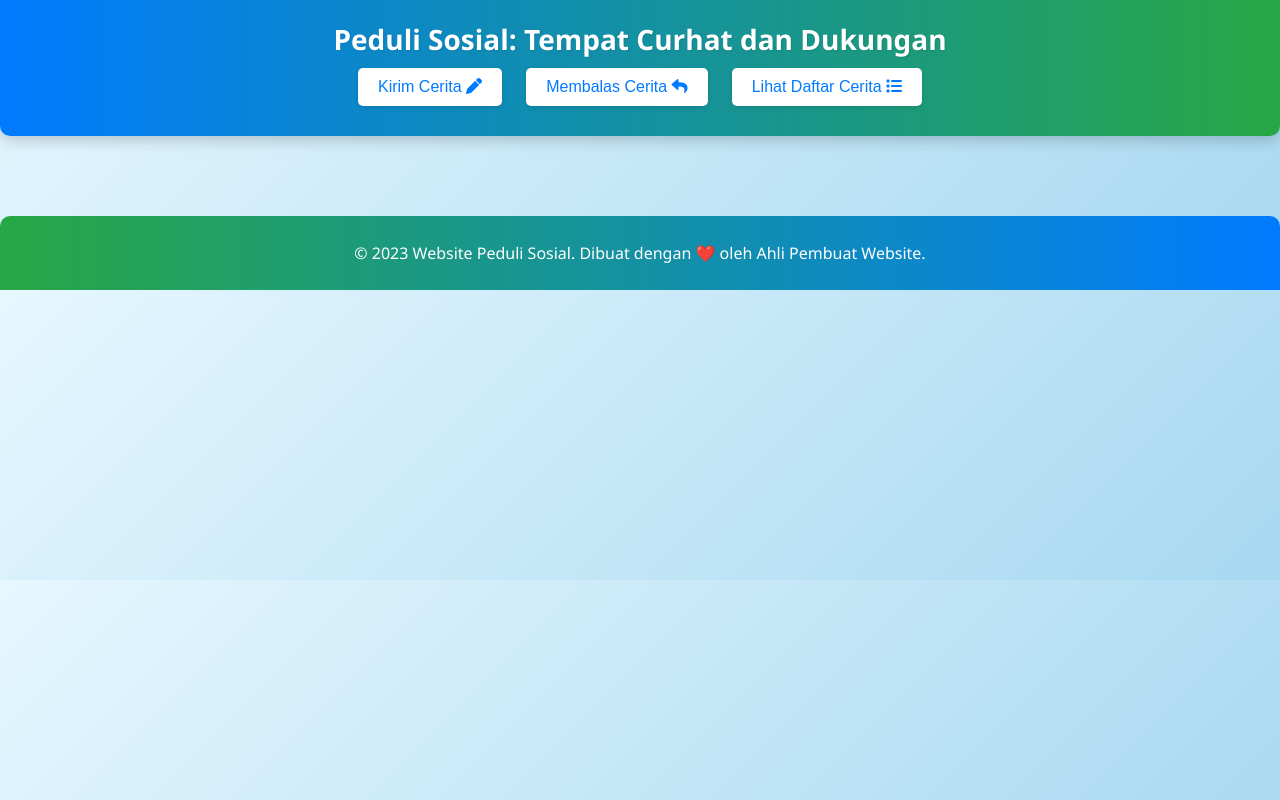
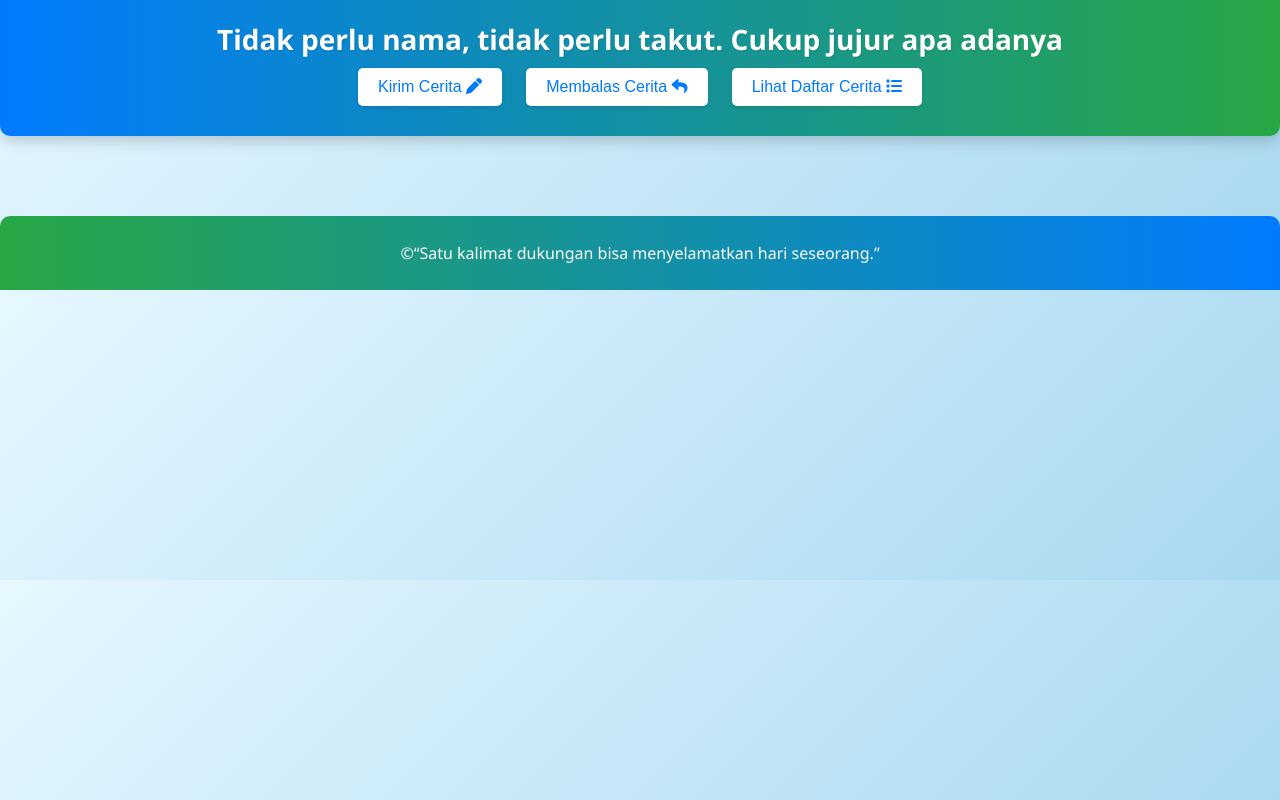
Before and after one commit to dlofirim/suaraku, a plain HTML site: page index.html in a window 1280 px wide. Drawn offline with Linux system fonts and the light colour scheme.

Commit message:
Update index.html

```diff
--- a/index.html
+++ b/index.html
@@ -3,13 +3,13 @@
 <head>
     <meta charset="UTF-8">
     <meta name="viewport" content="width=device-width, initial-scale=1.0">
-    <title>Website Peduli Sosial - Curhat dan Balas</title>
+    <title>Tidak perlu nama, tidak perlu takut. Cukup jujur apa adanya</title>
     <link rel="stylesheet" href="https://cdnjs.cloudflare.com/ajax/libs/font-awesome/6.0.0-beta3/css/all.min.css"> <!-- Untuk ikon -->
     <link rel="stylesheet" href="style.css">
 </head>
 <body>
     <header>
-        <h1>Peduli Sosial: Tempat Curhat dan Dukungan</h1>
+        <h1>Tidak perlu nama, tidak perlu takut. Cukup jujur apa adanya</h1>
         <nav id="main-menu">
             <button id="btn-kirim">Kirim Cerita <i class="fas fa-pen"></i></button>
             <button id="btn-balas">Membalas Cerita <i class="fas fa-reply"></i></button>
@@ -42,7 +42,7 @@
     </main>
 
     <footer>
-        <p>&copy; 2023 Website Peduli Sosial. Dibuat dengan ❤️ oleh Ahli Pembuat Website.</p>
+        <p>&copy“Satu kalimat dukungan bisa menyelamatkan hari seseorang.”<p>
     </footer>
 
     <script src="script.js"></script>
```
